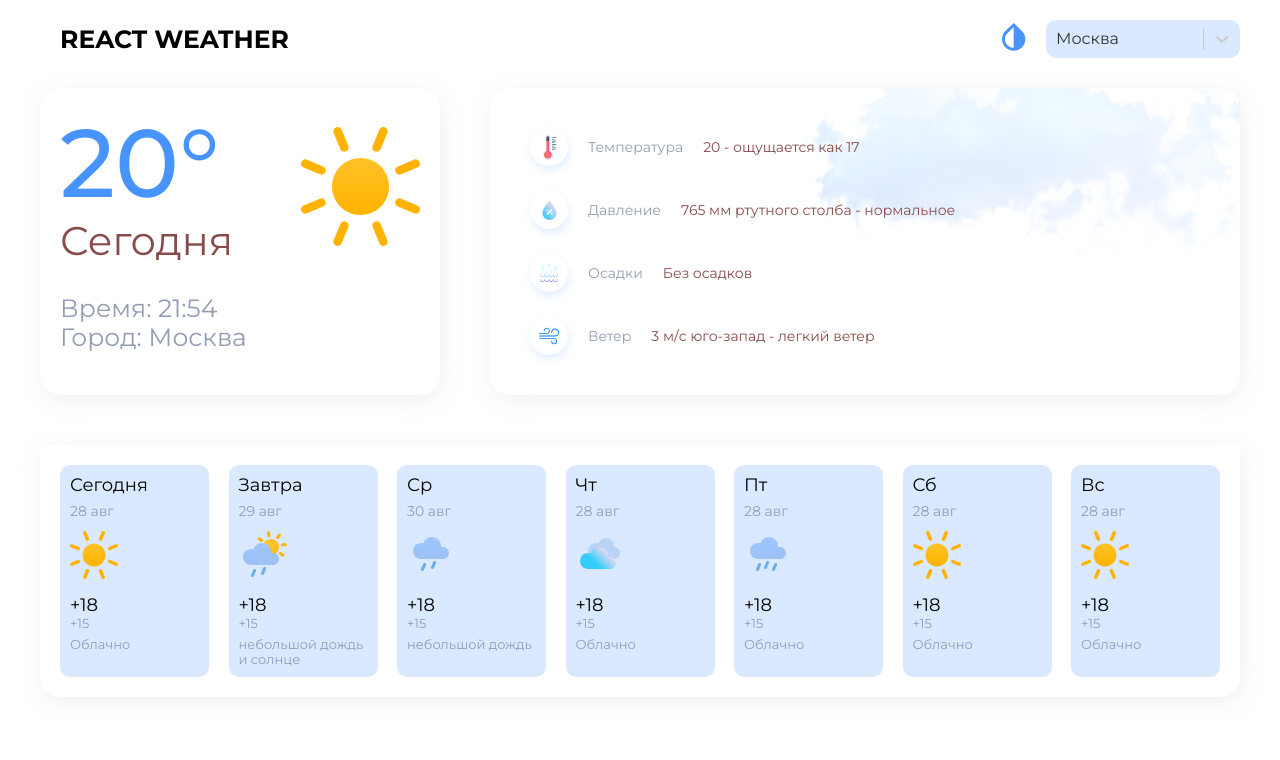
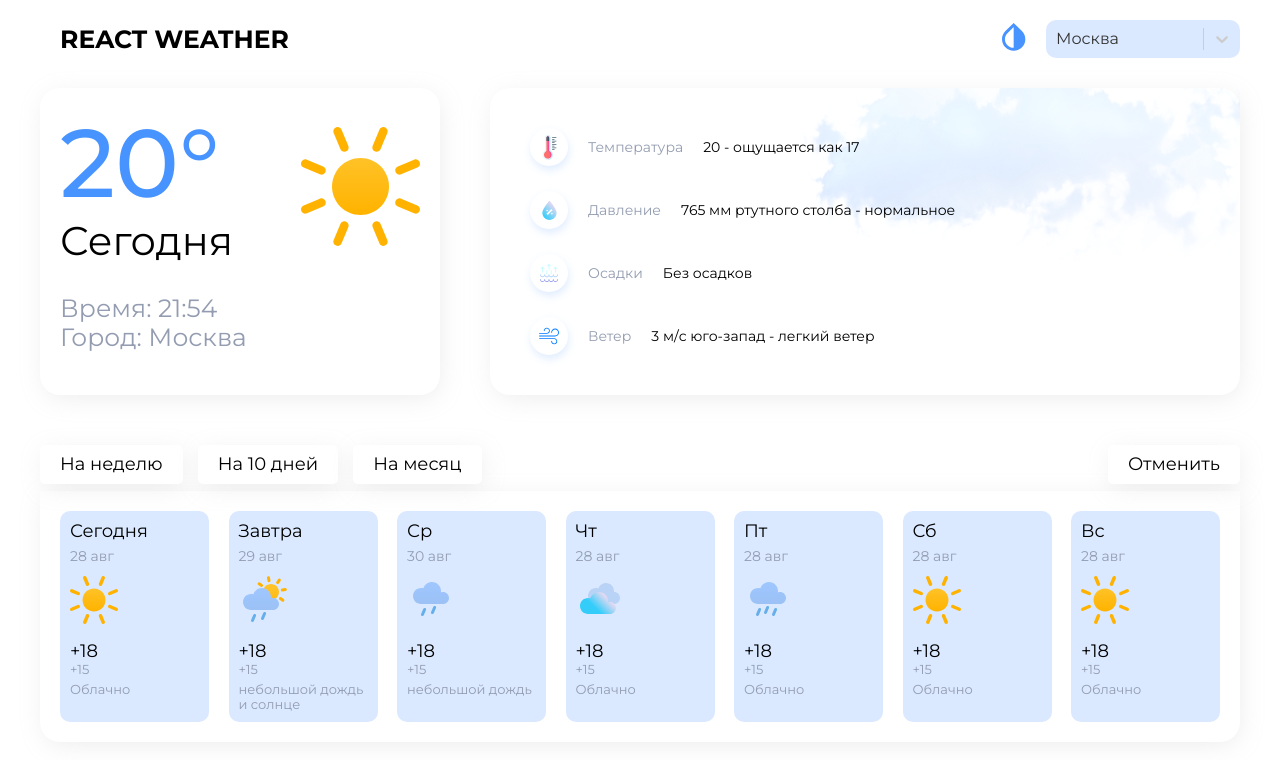
Before and after one commit to NAF-FLY/react-weather-info, a React (Create React App) app: page / in a window 1280 px wide. Shown: the top 760 px of the page. Built offline with nearby package versions, Linux system fonts and the light colour scheme.

Commit message:
отверстал табы

```diff
--- a/src/pages/Home/components/Days/Days.jsx
+++ b/src/pages/Home/components/Days/Days.jsx
@@ -1,5 +1,6 @@
 import {Card} from './Card';
 import s from './Days.module.scss';
+import { Tabs } from './Tabs';
 
 export const Days = () => {
     const days = [
@@ -62,10 +63,13 @@ export const Days = () => {
     ];
 
     return  (
-        <div className={s.days}>
-            {days.map(day => (
-                <Card day={day}/>
-            ))}
-        </div>
+        <>
+        <Tabs />
+            <div className={s.days}>
+                {days.map(day => (
+                    <Card day={day}/>
+                ))}
+            </div>
+        </>
     );
 };
--- a/src/pages/Home/components/Days/Days.module.scss
+++ b/src/pages/Home/components/Days/Days.module.scss
@@ -55,3 +55,39 @@
         box-shadow: 0px 3px 20px rgba(147, 144, 144, 0.28)
     }
 }
+
+.tabs {
+    display: flex;
+    justify-content: space-between;
+    margin-bottom: 7px;
+}
+
+.cancel,
+.tab {
+    display: flex;
+    box-shadow: 2px 5px 25px -3px rgba(180, 180, 180, 0.25);
+    border-radius: 5px;
+    padding: 9px 20px;
+    background-color: $lite-background;
+    margin-right: 15px;
+    color: $lite-color;
+    font-size: 18px;
+    align-items: center;
+    justify-content: center;
+    cursor: pointer;
+}
+
+.cancel {
+    margin-right: 0;
+}
+
+.tab {
+    &.active {
+        background: $primary-color;
+        color: #fff;
+    }
+}
+
+.tabs__wrapper {
+    display: flex;
+}
--- a/src/pages/Home/components/Days/Tabs.jsx
+++ b/src/pages/Home/components/Days/Tabs.jsx
@@ -2,11 +2,27 @@
 import s from './Days.module.scss';
 
 export const Tabs = () => {
-
-
+    const tabs = [
+        {
+          value: 'На неделю',
+        },
+        {
+          value: 'На 10 дней',
+        },
+        {
+          value: 'На месяц',
+        },
+      ];
     return  (
         <div className={s.tabs}>
-
+            <div className={s.tabs__wrapper}>
+                {tabs.map(tab => (
+                    <div className={s.tab} key={tab.value}>
+                        {tab.value}
+                    </div>
+                ))}
+            </div>
+            <div className={s.cancel}>Отменить</div>
         </div>
     );
 };
--- a/src/styles/variables.scss
+++ b/src/styles/variables.scss
@@ -3,7 +3,7 @@ $lite-background: #fff;
 $box-shadow: 2px 5px 25px -3px rgba(180, 180, 180, 0.25);
 $border-radius: 20px;
 
-$lite-color: rgb(136, 75, 75);
+$lite-color: #000;
 $dark-color: #fff;
 $base-color: #939cb0;
 
```
